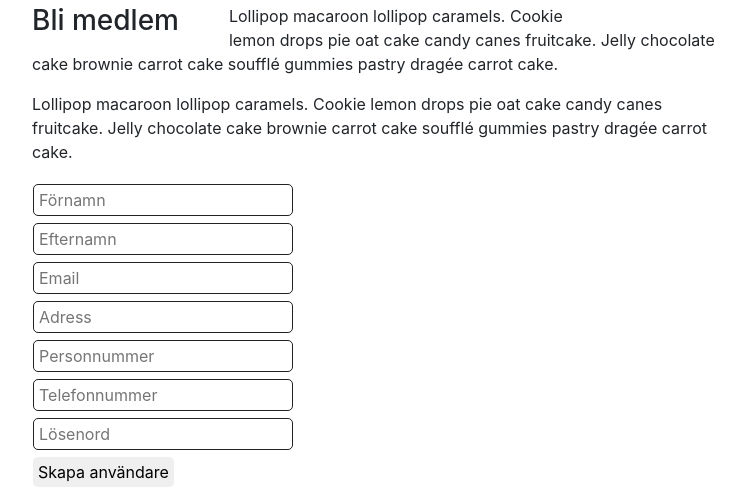
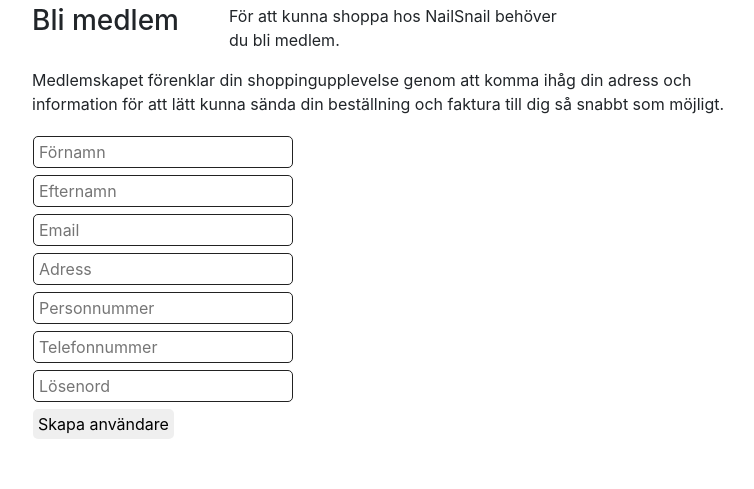
Before and after one commit to josefinenilsson/Nagelwebbshop, a PHP site: page /adduser.php in a window 1280 px wide. Shown: the part 60-549 px from the top of the page, without its empty margins (258-1012 px from the left). Run offline with PHP 8.4, Linux system fonts and the light colour scheme; some libraries are stand-ins or nearby versions.

Commit message:
Medlemskapstext

```diff
--- a/adduser.php
+++ b/adduser.php
@@ -8,8 +8,8 @@
 
 
 		<h3>Bli medlem</h3>
-		<p>Lollipop macaroon lollipop caramels. Cookie lemon drops pie oat cake candy canes fruitcake. Jelly chocolate cake brownie carrot cake soufflé gummies pastry dragée carrot cake.</p>
-		<p>Lollipop macaroon lollipop caramels. Cookie lemon drops pie oat cake candy canes fruitcake. Jelly chocolate cake brownie carrot cake soufflé gummies pastry dragée carrot cake.</p>
+		<p>För att kunna shoppa hos NailSnail behöver du bli medlem.</p>
+		<p>Medlemskapet förenklar din shoppingupplevelse genom att komma ihåg din adress och information för att lätt kunna sända din beställning och faktura till dig så snabbt som möjligt.</p>
 <form action="adduser.php" method="post" enctype="multipart/form-data">
         <table>
             <tr>
```
